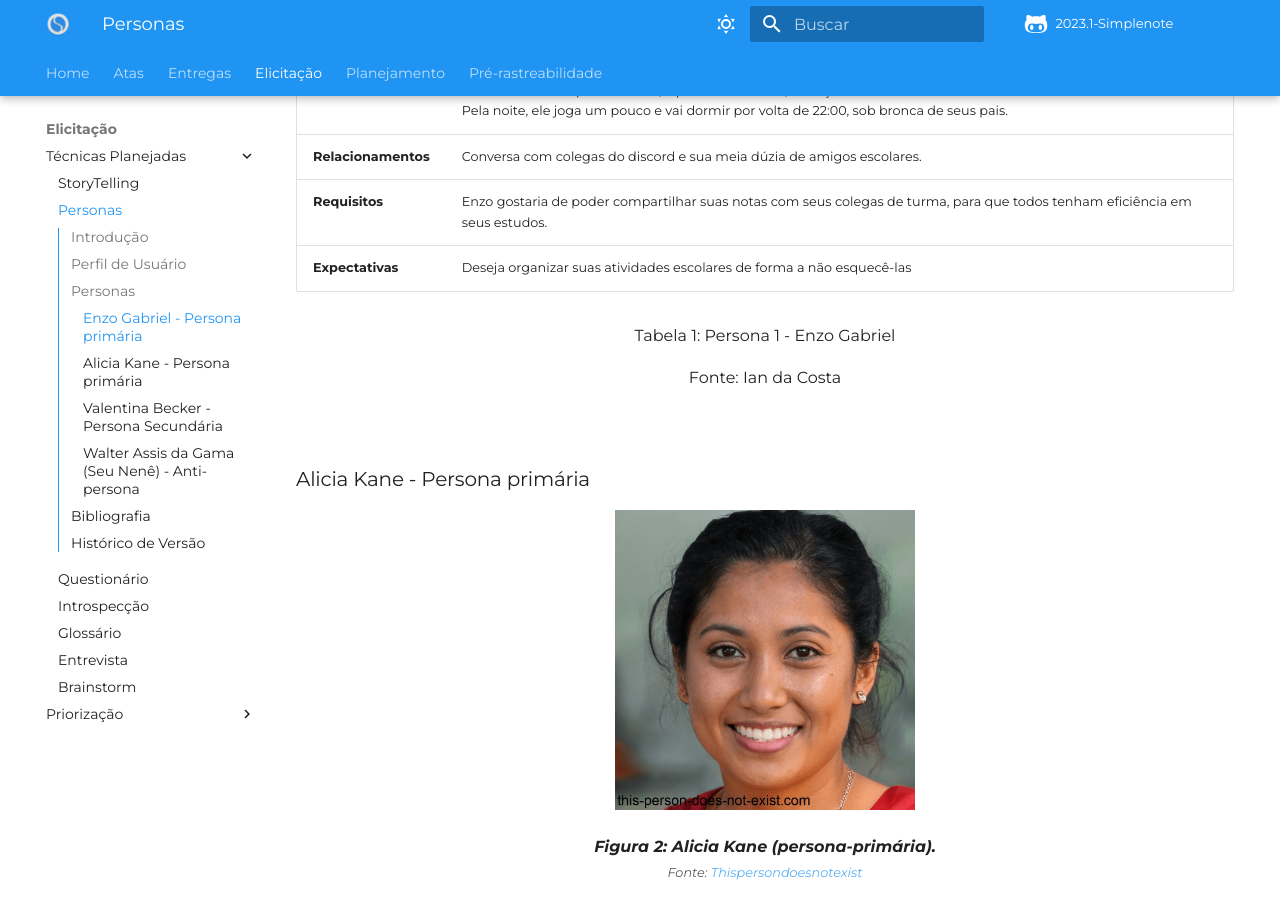
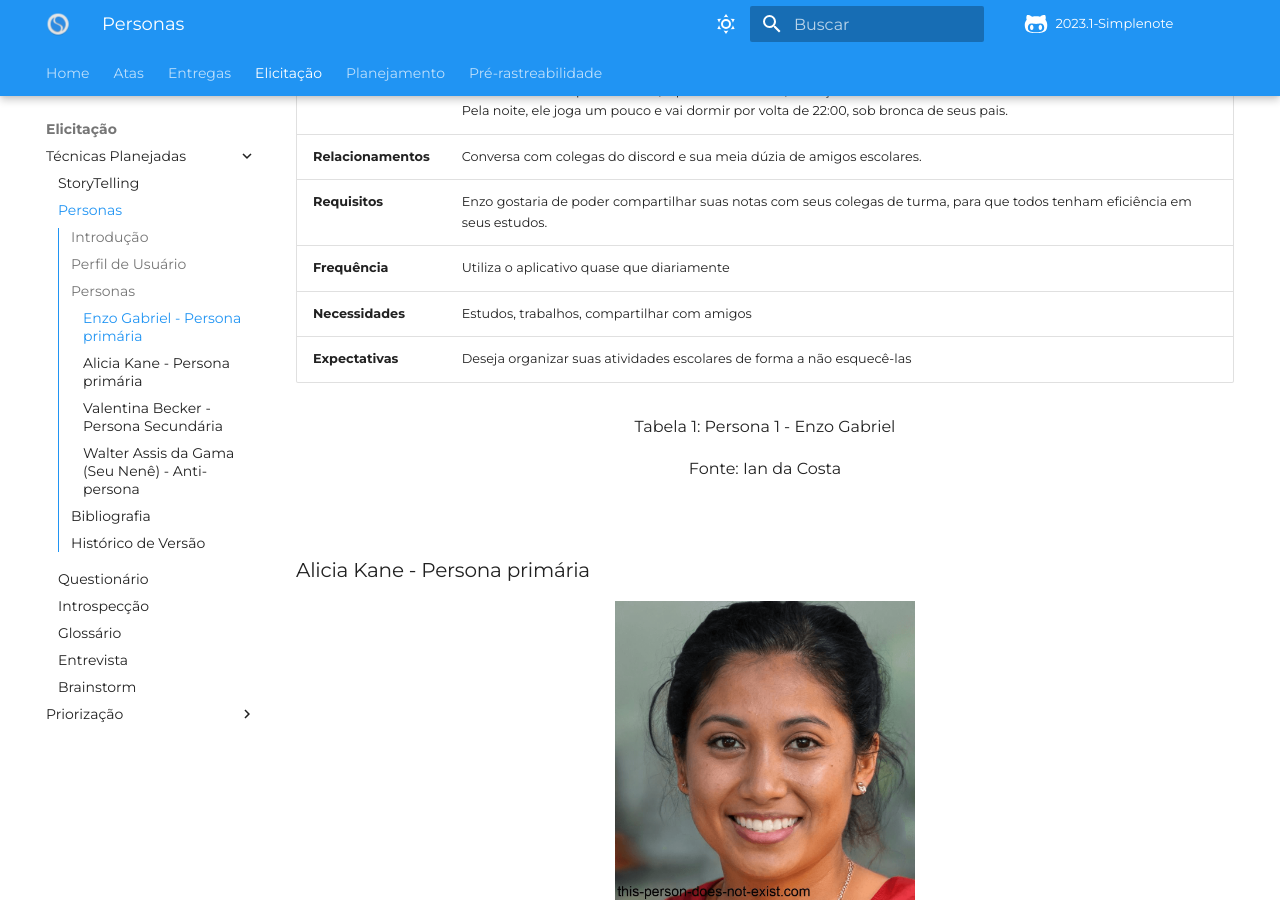
Before and after one commit to Requisitos-de-Software/2023.1-Simplenote, an MkDocs documentation site: the page built from docs/elicitacao/personas.md, in a window 1280 px wide and 900 px high, scrolled down 1869 px. Built offline with MkDocs 1.6.1 and Material for MkDocs 9.7.7, drawn with Linux system fonts in a browser that asks for light colours; some web fonts are replaced; comment, search, counter and statistics services are not loaded; some of the changed text lies outside the part shown.

Commit message:
ajustes de entrega

```diff
--- a/docs/elicitacao/personas.md
+++ b/docs/elicitacao/personas.md
@@ -49,6 +49,8 @@ Os usuários do Simplenote têm entre 17 e 40 anos e são estudantes do ensino m
 | **Rotina**         | De manhã ele vai para a escola, e por volta de 13:50, almoça em casa e divide a sua tarde entre os estudos e seus vícios. Pela noite, ele joga um pouco e vai dormir por volta de 22:00, sob bronca de seus pais. |
 | **Relacionamentos** | Conversa com colegas do discord e sua meia dúzia de amigos escolares.   |
 | **Requisitos**      | Enzo gostaria de poder compartilhar suas notas com seus colegas de turma, para que todos tenham eficiência em seus estudos. |
+| **Frequência** | Utiliza o aplicativo quase que diariamente|
+| **Necessidades** | Estudos, trabalhos, compartilhar com amigos|
 | **Expectativas**    | Deseja organizar suas atividades escolares de forma a não esquecê-las |
 
 <div style="text-align: center">
@@ -89,6 +91,8 @@ Os usuários do Simplenote têm entre 17 e 40 anos e são estudantes do ensino m
 | **Rotina**         | Pela manhã acorda, estuda até meio dia, almoça e pela tarde vai para o seu estágio, volta para casa e a noite, Alicia costuma relaxar fazendo atividades que lhe dão prazer, como ler livros, ouvir música ou assistir filmes. |
 | **Relacionamentos** | Conversa com seus amigos, pais e colegas de faculdade e estágio.   |
 | **Requisitos**      | Alicia gostaria de sincronização em nuvem, o app deve permitir que as notas sejam sincronizadas automaticamente em vários dispositivos do usuário, para que se possa acessá-las de onde estiver. |
+| **Frequência** | Utiliza o aplicativo diariamente|
+| **Necessidades** |Estudo, salvamento automático, organização|
 | **Expectativas**    | Deseja que o app seja compatível com diferentes sistemas operacionais, para que se possa usá-lo independentemente da plataforma que estiver usando. |
 
 <div style="text-align: center">
@@ -127,6 +131,8 @@ Os usuários do Simplenote têm entre 17 e 40 anos e são estudantes do ensino m
 | **Rotina**         | Ao acordar cedo, ela toma um café e segue para o cursinho de desenho, onde passa a manhã aprimorando suas habilidades. Após o término da aula, almoça rapidamente e segue para a escola, onde passa a tarde toda. Ao chegar em casa, assiste suas séries favoritas em seu tablet, janta e logo vai dormir.   |
 | **Relacionamentos** | Conversa com seus pais, secretária de casa e suas colegas de cursinho e escola.   |
 | **Requisitos**      | Valentina gostaria que o Simplenote tivesse um modo de escrita livre para que pudesse utilizar sua caneta touch para fazer seus desenhos. |
+| **Frequência** | Raramente utiliza o aplicativo|
+| **Necessidades** | Desenvolvimento de hobbie|
 | **Expectativas**    | Desenhar no aplicativo Simplenote. |
 
 <div style="text-align: center">
@@ -167,6 +173,8 @@ Os usuários do Simplenote têm entre 17 e 40 anos e são estudantes do ensino m
 | **Rotina**         | Seu nenê é bastante ocupado apesar de sua idade, pela manhã ele faz a sua comida, pela tarde ele se dirige para a rua com a finalidade de encontrar algum serviço, ele volta para casa à noite a fim de descansar, ele dorme cedo, entre 20:00 e 21:30. |
 | **Relacionamentos** | Conversa com seus netos e seus amigos de bairro.   |
 | **Requisitos**      | Seu Nenê quer descansar quando chega em casa e se sente motivado a escrever sua história de vida para registrar seu passado, entretanto, ele precisa de facilidade. |
+| **Frequência** | Nunca utiliza|
+| **Necessidades** | Descansar|
 | **Expectativas**    | Seu Nenê quer viver uma vida feliz até o final de sua existência. |
 
 <div style="text-align: center">
```
Also changed, not shown: other parts of docs/elicitacao/personas.md (+1 -0 lines).
